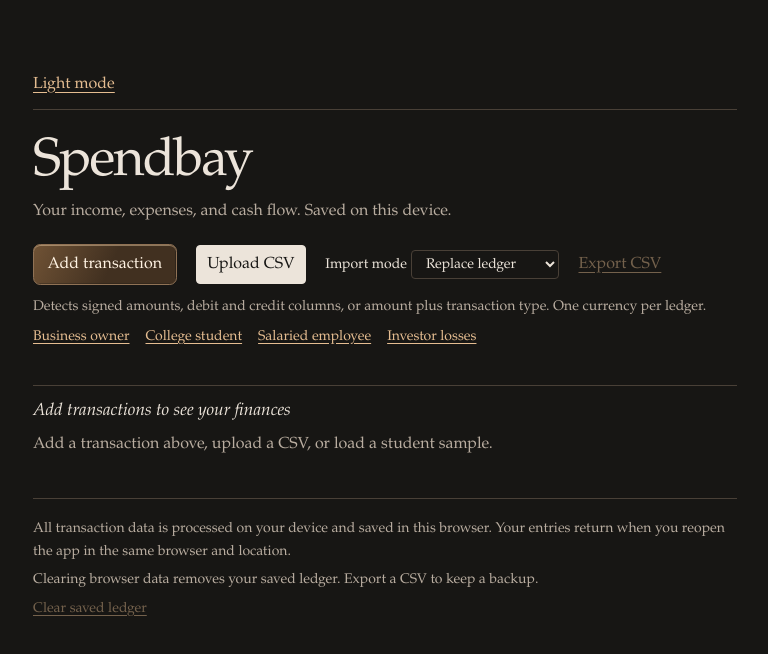
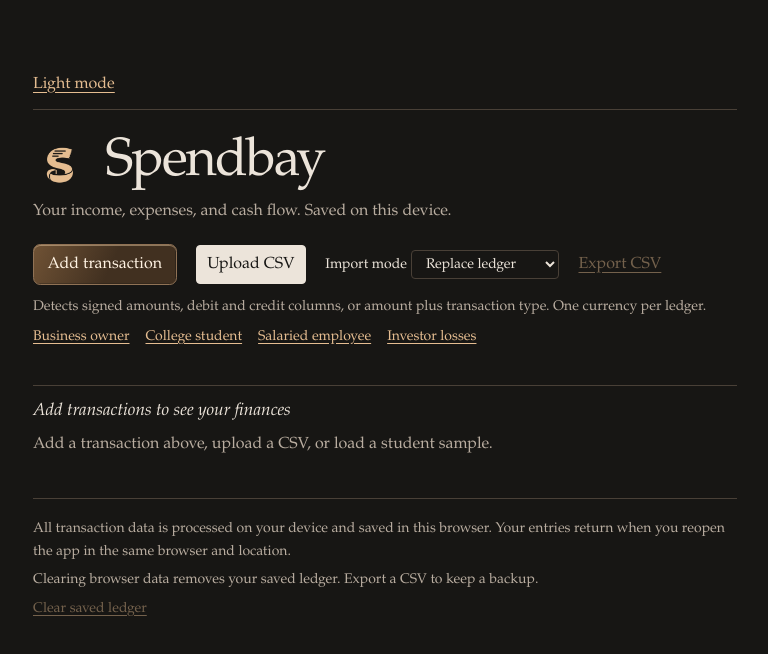
Before and after one commit to clankclankclankclank/spendbay, a plain HTML site: page index.html in a window 1280 px wide. Shown: the whole page, without its empty margins (255-1023 px from the left). Drawn offline with Linux system fonts and the light colour scheme.

Commit message:
Add project branding

```diff
--- a/index.html
+++ b/index.html
@@ -5,6 +5,7 @@
   <meta name="viewport" content="width=device-width, initial-scale=1">
   <meta name="description" content="Review income, expenses, and cash flow from a CSV on your device.">
   <title>Spendbay</title>
+  <link rel="icon" href="brand-mark.png" type="image/png">
   <script>
     try {
       const theme = localStorage.getItem('finance-theme');
@@ -14,6 +15,19 @@
   <link rel="stylesheet" href="tracker.css">
   <script src="csv.js" defer></script>
   <script src="tracker.js" defer></script>
+  <style>
+    .project-brand-heading { display: flex; align-items: center; gap: .35em; }
+    .project-brand-mark {
+      display: inline-block;
+      flex: none;
+      width: 1em;
+      height: 1em;
+      background: var(--accent);
+      -webkit-mask: url("brand-mark.png") center / contain no-repeat;
+      mask: url("brand-mark.png") center / contain no-repeat;
+    }
+    @media (forced-colors: active) { .project-brand-mark { background: CanvasText; forced-color-adjust: none; } }
+  </style>
 </head>
 <body>
   <main>
@@ -21,7 +35,7 @@
       <nav class="top" aria-label="Tracker navigation">
         <button class="link-button" id="theme" type="button" hidden></button>
       </nav>
-      <h1>Spendbay</h1>
+      <h1 class="project-brand-heading"><span class="project-brand-mark" aria-hidden="true"></span>Spendbay</h1>
       <p>Your income, expenses, and cash flow. Saved on this device.</p>
       <div class="actions">
         <button class="specular" id="entry-open" type="button" aria-haspopup="dialog">Add transaction</button>
```
Also changed, not shown: brand-mark.png (added).
